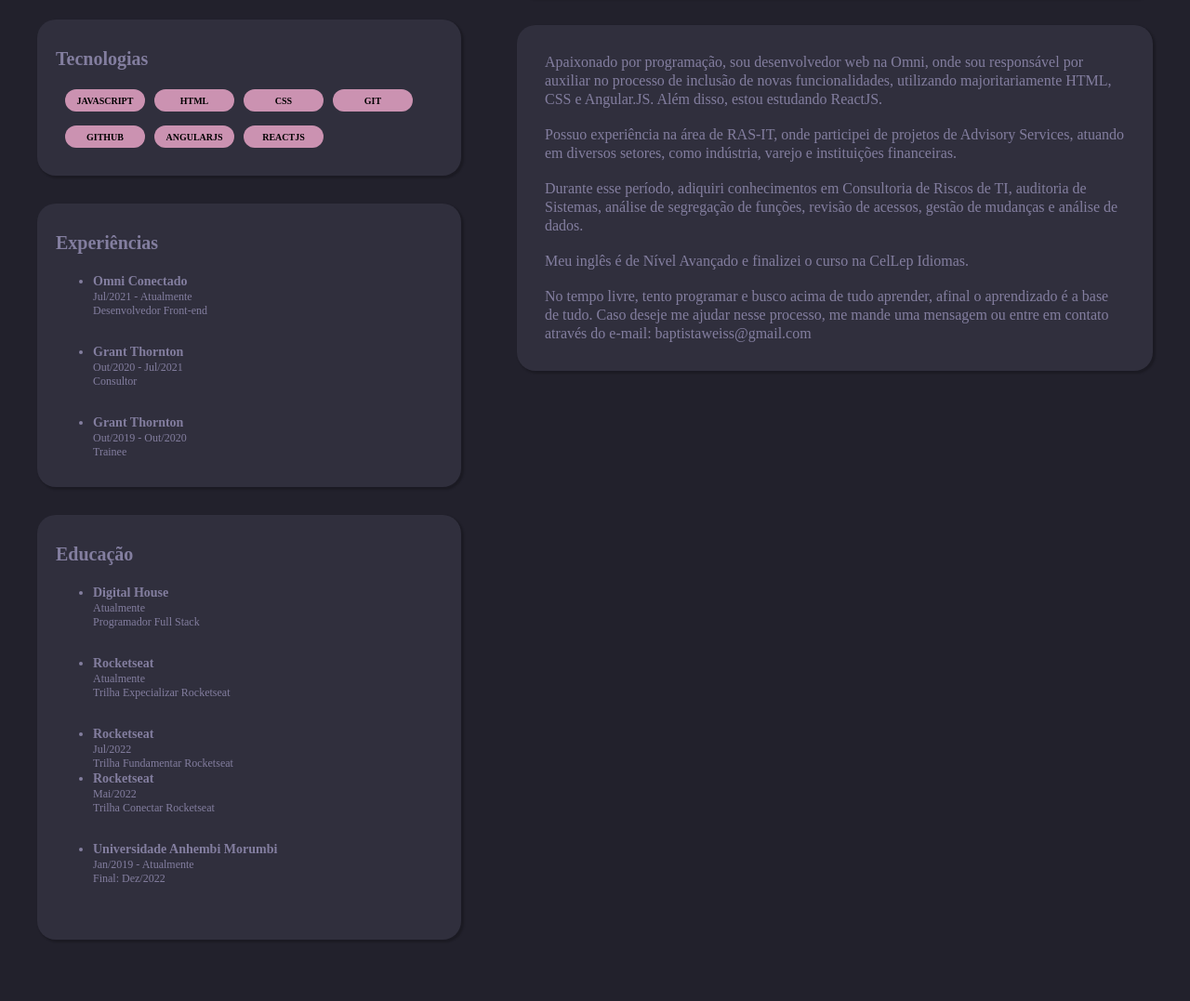
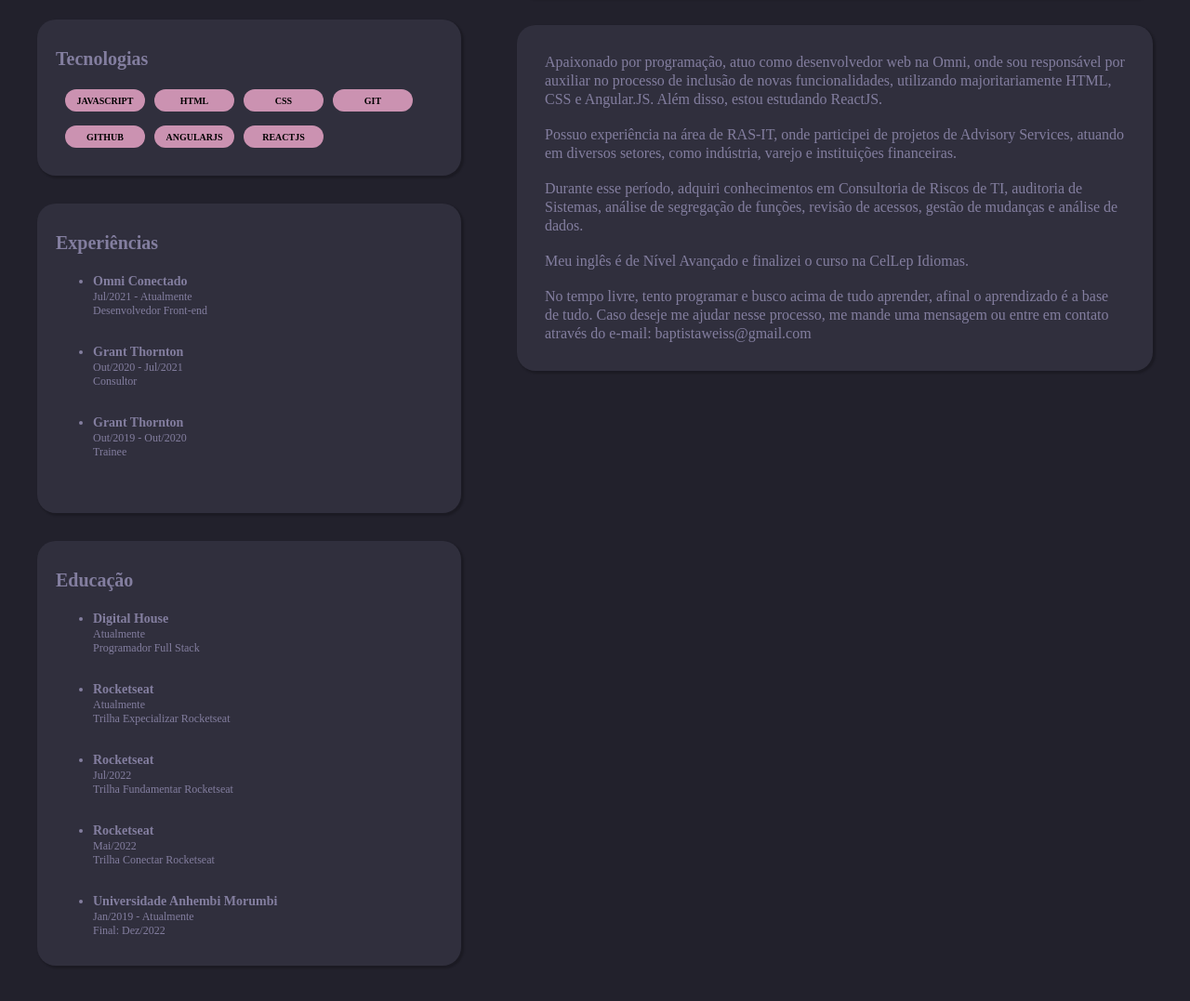
Before and after one commit to DaviWeiss/portifolio, a plain HTML site: page index.html in a window 1280 px wide. Shown: the part 577-1654 px from the top of the page at 93% size. Drawn offline with nearby package versions, Linux system fonts and the light colour scheme; no server answers; a web font is replaced by a local one.

Commit message:
Ajuste erros de português

```diff
--- a/css/index.css
+++ b/css/index.css
@@ -188,7 +188,7 @@ h1 {
     margin-bottom: 28px;
 }
 
-.bullets ul span:nth-child(9) {
+.bullets ul span:nth-child(15) {
     display: block;
     margin-bottom: 0px;
 }
--- a/index.html
+++ b/index.html
@@ -115,13 +115,13 @@
         </div>
         <div>
             <section class="about-me">
-                <p>Apaixonado por programação, sou desenvolvedor web na Omni, onde sou responsável por auxiliar no processo de inclusão de novas funcionalidades, utilizando majoritariamente HTML, CSS e Angular.JS. Além disso, estou estudando ReactJS.
+                <p>Apaixonado por programação, atuo como desenvolvedor web na Omni, onde sou responsável por auxiliar no processo de inclusão de novas funcionalidades, utilizando majoritariamente HTML, CSS e Angular.JS. Além disso, estou estudando ReactJS.
                 </p>
                 <br>
                 <p>Possuo experiência na área de RAS-IT, onde participei de projetos de Advisory Services, atuando em diversos setores, como indústria, varejo e instituições financeiras.
                 </p>
                 <br>
-                <p>Durante esse período, adiquiri conhecimentos em Consultoria de Riscos de TI, auditoria de Sistemas, análise de segregação de funções, revisão de acessos, gestão de mudanças e análise de dados.
+                <p>Durante esse período, adquiri conhecimentos em Consultoria de Riscos de TI, auditoria de Sistemas, análise de segregação de funções, revisão de acessos, gestão de mudanças e análise de dados.
                 </p>
                 <br>
                 <p>Meu inglês é de Nível Avançado e finalizei o curso na CelLep Idiomas.
```
